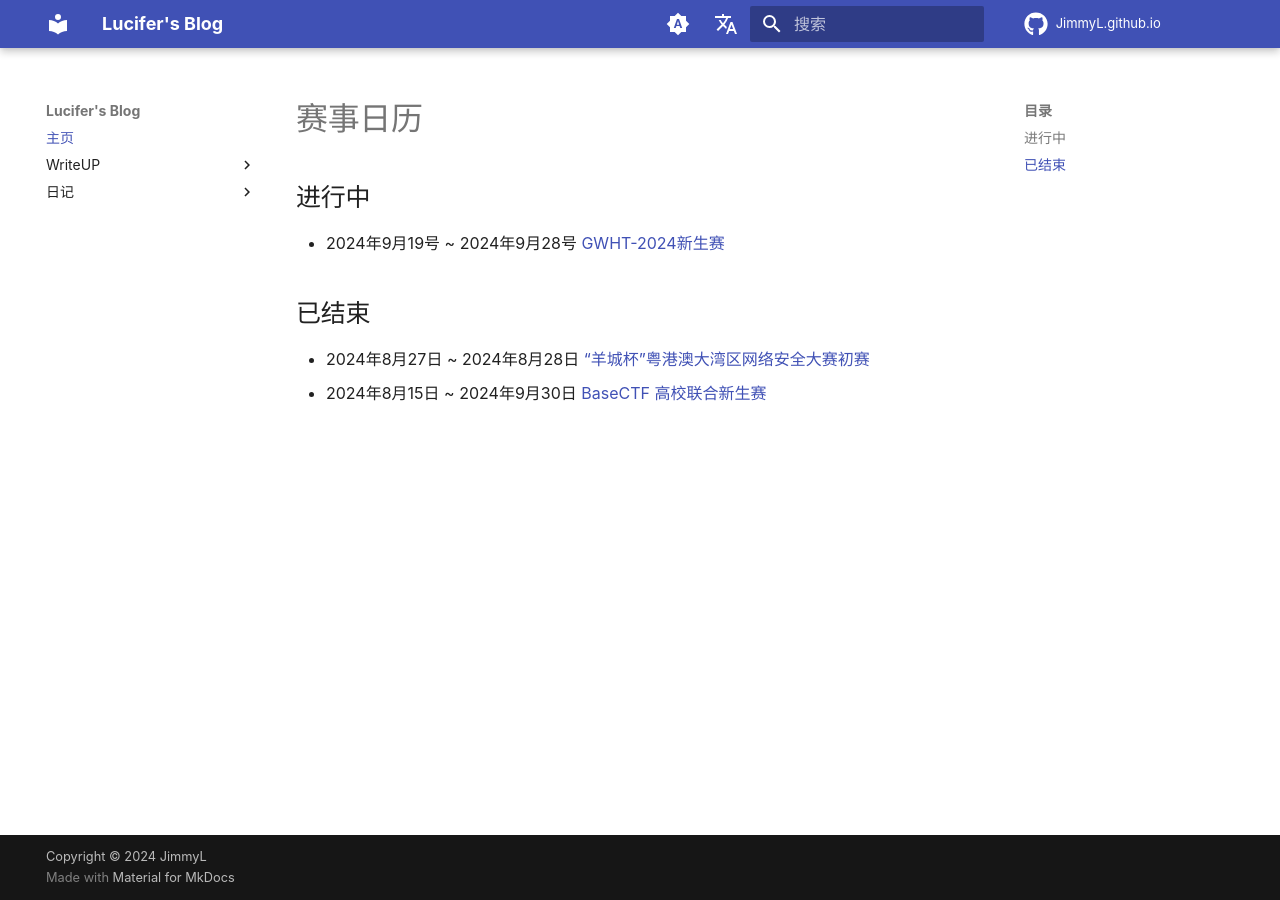
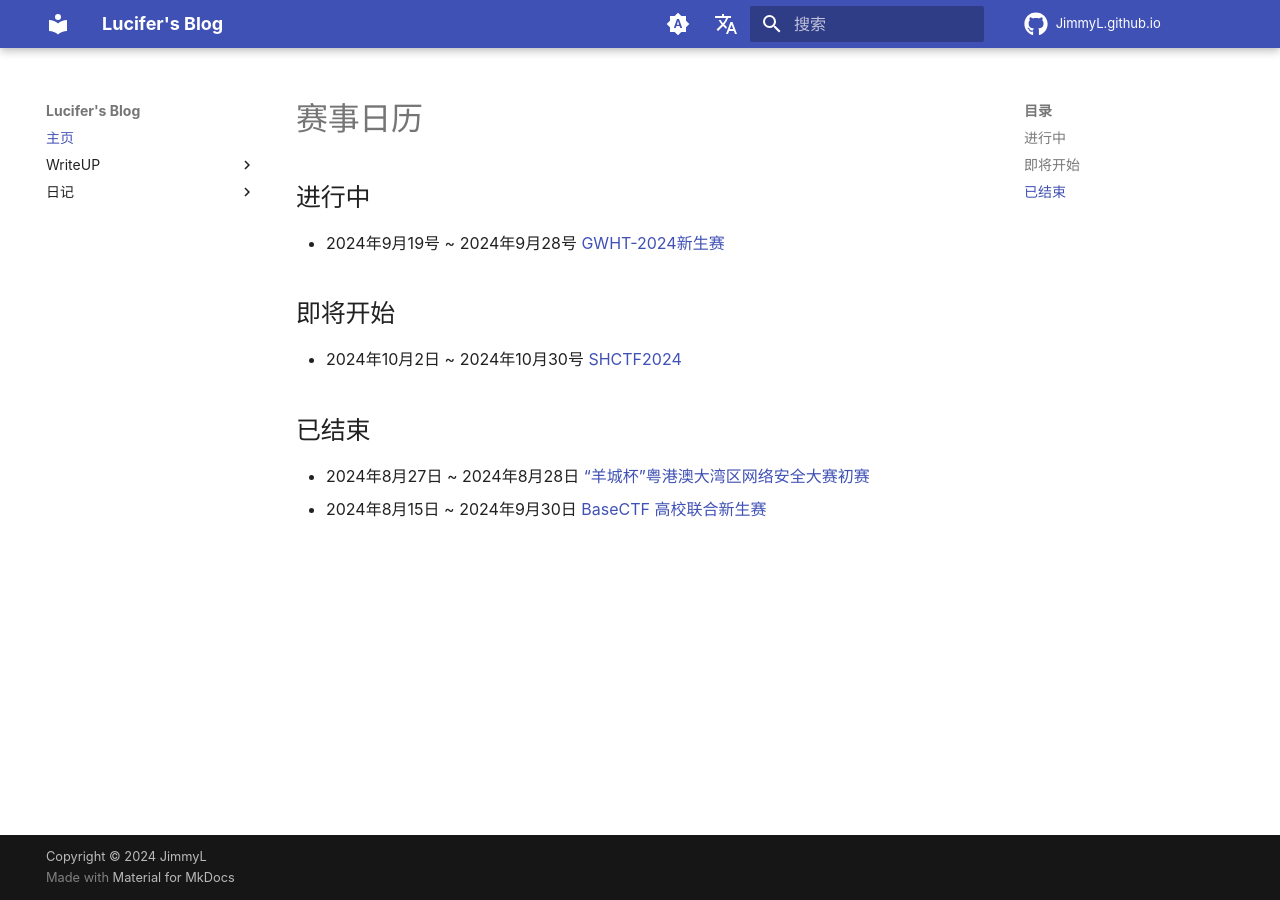
Before and after one commit to Lucifer-Jimmy/JimmyL.github.io, an MkDocs documentation site: the page built from docs/index.md, in a window 1280 px wide. Built offline with MkDocs 1.6.1 and Material for MkDocs 9.7.7, drawn with Linux system fonts in a browser that asks for light colours; comment, search, counter and statistics services are not loaded.

Commit message:
update_09_28

```diff
--- a/docs/index.md
+++ b/docs/index.md
@@ -3,6 +3,9 @@
 ## 进行中
 - 2024年9月19号 ~ 2024年9月28号 [GWHT-2024新生赛](http://172.16.229.146:20000/games/10)
 
+## 即将开始
+- 2024年10月2日 ~ 2024年10月30号 [SHCTF2024](https://shc.tf/games/1)
+
 ## 已结束
 - 2024年8月27日 ~ 2024年8月28日 [“羊城杯”粤港澳大湾区网络安全大赛初赛](https://2024ycb.dasctf.com/compete/compete?matchCode=87659256dbc7485&competeId=268)
 - 2024年8月15日 ~ 2024年9月30日 [BaseCTF 高校联合新生赛](https://www.basectf.fun/)
```
